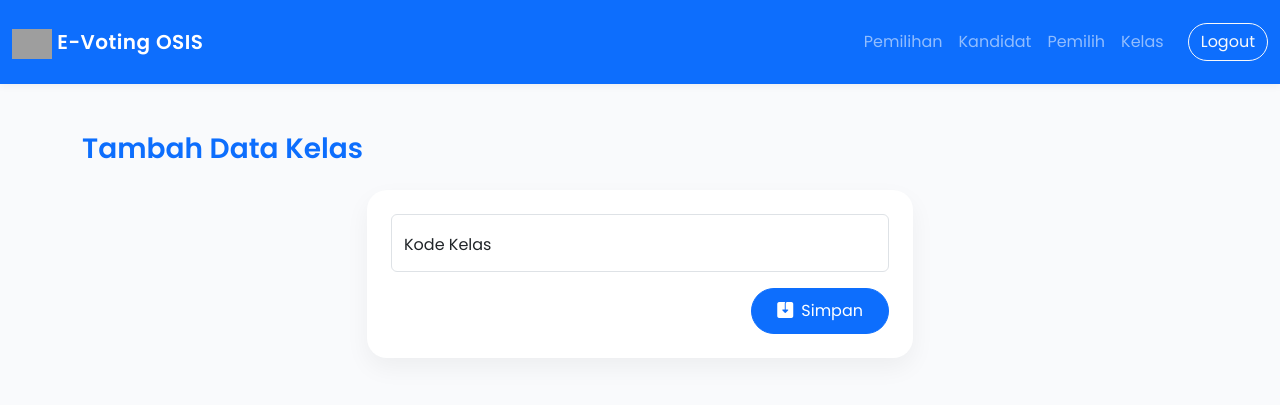
After one commit to rizaru22/voting-py-flask, a Flask app: page /tambah_kelas in a window 1280 px wide. The commit adds this page. Shown: the top 405 px of the page. Run offline with Flask 3, Linux system fonts and the light colour scheme; parts of the project's set-up code (start-up, migrations or seed data) failed here and were passed over; some libraries are stand-ins or nearby versions; grey boxes are pictures that could not be loaded.

Commit message:
ADD FEAT Create Kelas

```diff
--- a/app.py
+++ b/app.py
@@ -34,5 +34,16 @@ def kelas():
 
     return render_template('kelas/index.html', data=kelas)
 
+@app.route('/tambah_kelas',methods=['GET','POST'])
+def tambah_kelas():
+    if request.method=='POST':
+        kode_kelas=request.form['kode_kelas']
+        cursor=mysql.connection.cursor()
+        cursor.execute('INSERT INTO kelas (kode_kelas) VALUES (%s)',[kode_kelas])
+        mysql.connection.commit()
+        cursor.close()
+        return redirect(url_for('kelas'))
+    return render_template('/kelas/create.html')
+
 if __name__=='__main__':
     app.run(debug=True)
--- /dev/null
+++ b/templates/kelas/create.html
@@ -0,0 +1,28 @@
+{% extends 'base_admin.html' %} {% block content %}
+<div class="container py-5">
+  <h3 class="fw-bold mb-4 text-primary">Tambah Data Kelas</h3>
+
+  <div class="row">
+    <div class="col-lg-6 col-md-8 col-sm-12 mx-auto">
+      <div class="card p-4">
+        <form action="{{url_for('tambah_kelas')}}" method="POST">
+          <div class="form-floating mb-3">
+            <input
+              type="text"
+              class="form-control"
+              id="kode_kelas"
+              name="kode_kelas"
+              placeholder="Masukkan Kode Kelas"
+              required
+            />
+            <label for="kode_kelas">Kode Kelas</label>
+          </div>
+          <div class="text-end">
+              <button type="submit" class="btn btn-primary"><i class="bi bi-save2-fill me-2"></i>Simpan</button>
+          </div>
+        </form>
+      </div>
+    </div>
+  </div>
+</div>
+{% endblock %}
--- a/templates/kelas/index.html
+++ b/templates/kelas/index.html
@@ -2,7 +2,7 @@
 {% block content %}
 <div class="container py-5">
     <h3 class="fw-bold mb-4 text-primary">Kelola Data Kelas</h3>
-    <button class="btn btn-success mb-4 rounded-pill px-4">+ Tambah Kelas</button>
+    <a href="{{url_for('tambah_kelas')}}" class="btn btn-success mb-4 rounded-pill px-4">+ Tambah Kelas</a>
 
     <div class="card p-4">
       <table class="table table-hover align-middle mb-0" id="tabelKelas">
```
